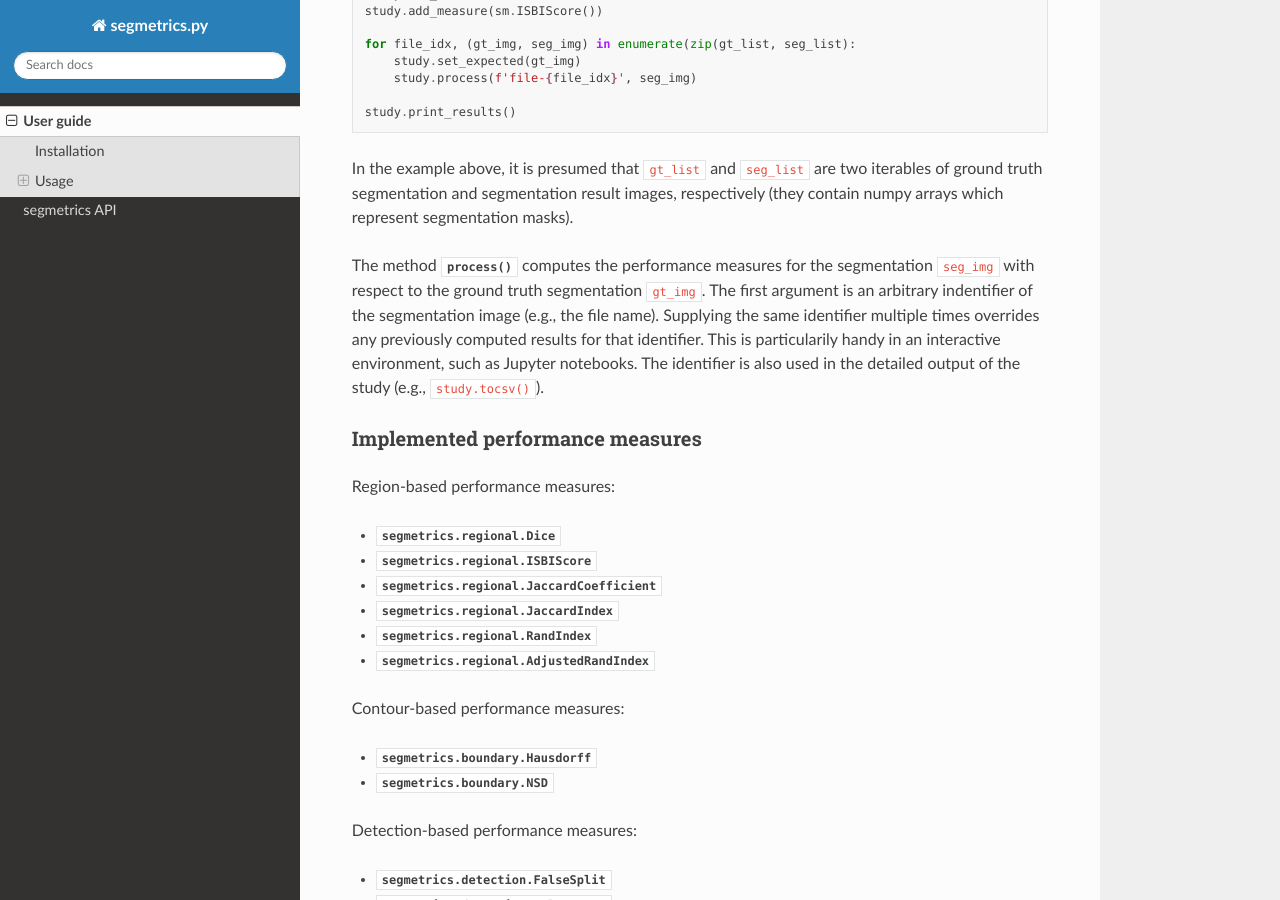
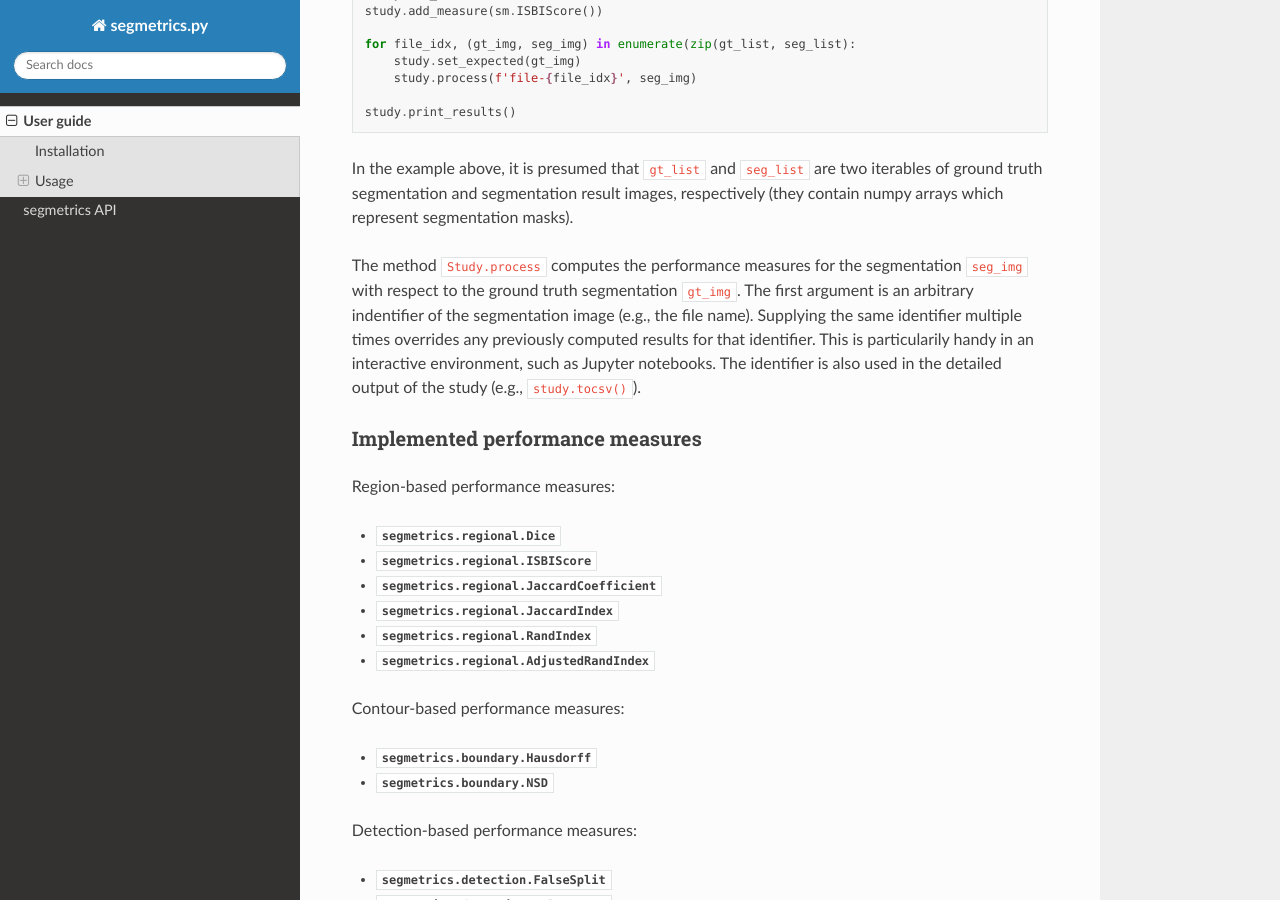
Before and after one commit to BMCV/segmetrics, a Sphinx documentation site: the page built from docs/source/usage.rst, in a window 1280 px wide and 900 px high, scrolled down 562 px. Built offline with Sphinx 7.4.7 and the Read the Docs theme 2.0.0, drawn with Linux system fonts in a browser that asks for light colours; some of the changed lines change nothing that is shown.

Commit message:
Update usage.rst

```diff
--- a/docs/source/usage.rst
+++ b/docs/source/usage.rst
@@ -13,7 +13,9 @@
 Usage
 -----
 
-Segmentation performance evaluation is driven by the :py:class:`~segmetrics.study.Study` class. The general procedure is to instantiate a :py:class:`~segmetrics.study.Study` object, add the required performance measures, and then to process the segmentation results. A simple example is:
+.. currentmodule:: segmetrics.study
+
+Segmentation performance evaluation is driven by the ``Study`` class. The general procedure is to instantiate a :py:class:`~segmetrics.study.Study` object, add the required performance measures, and then to process the segmentation results. A simple example is:
 
 .. code-block:: python
 
@@ -31,7 +33,7 @@
 
 In the example above, it is presumed that ``gt_list`` and ``seg_list`` are two iterables of ground truth segmentation and segmentation result images, respectively (they contain numpy arrays which represent segmentation masks).
 
-The method :py:meth:`~segmetrics.study.Study.process` computes the performance measures for the segmentation ``seg_img`` with respect to the ground truth segmentation ``gt_img``. The first argument is an arbitrary indentifier of the segmentation image (e.g., the file name). Supplying the same identifier multiple times overrides any previously computed results for that identifier. This is particularily handy in an interactive environment, such as Jupyter notebooks. The identifier is also used in the detailed output of the study (e.g., ``study.tocsv()``).
+The method ``Study.process`` computes the performance measures for the segmentation ``seg_img`` with respect to the ground truth segmentation ``gt_img``. The first argument is an arbitrary indentifier of the segmentation image (e.g., the file name). Supplying the same identifier multiple times overrides any previously computed results for that identifier. This is particularily handy in an interactive environment, such as Jupyter notebooks. The identifier is also used in the detailed output of the study (e.g., ``study.tocsv()``).
 
 Implemented performance measures
 ********************************
```
